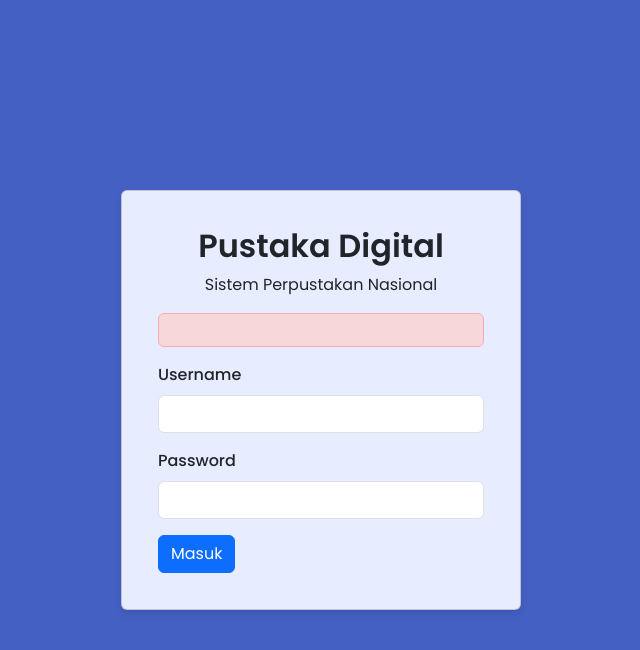
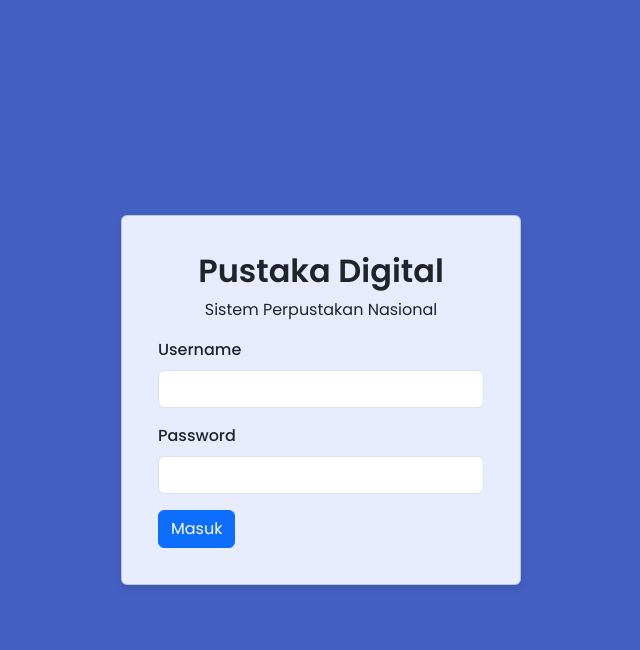
Before and after one commit to PratitaAnnisa/Pustaka-Digital, a PHP site: page /login.php in a window 1280 px wide. Shown: the top 650 px of the page, without its empty margins (319-959 px from the left). Run offline with PHP 8.4, Linux system fonts and the light colour scheme.

Commit message:
finally doone

```diff
--- a/login.php
+++ b/login.php
@@ -51,16 +51,14 @@ if ($_SERVER['REQUEST_METHOD'] == 'POST') {
             <h2 class="card-title text-center">Pustaka Digital</h2>
             <p class="card-text text-center">Sistem Perpustakan Nasional</p>
             <form method="POST" action="">
-                <div class="alert alert-danger mt-3 text-center" role="alert">
                     <?php
                 if (isset($result) && mysqli_num_rows($result) > 0) {
                     $_SESSION['login'] = true;
                     header("Location: koleksi_buku.php");
                     exit();
                 } else if (isset($result)) {
-                    echo "Username atau Password salah!";
+                    echo "<div class='alert alert-danger mt-3 text-center' role='alert'>Username atau Password salah!</div>";
                 } ?>
-                </div>
                 <div class="mb-3">
                     <label for="username" class="form-label">Username</label>
                     <input type="text" class="form-control" id="username" name="username" required>
```
